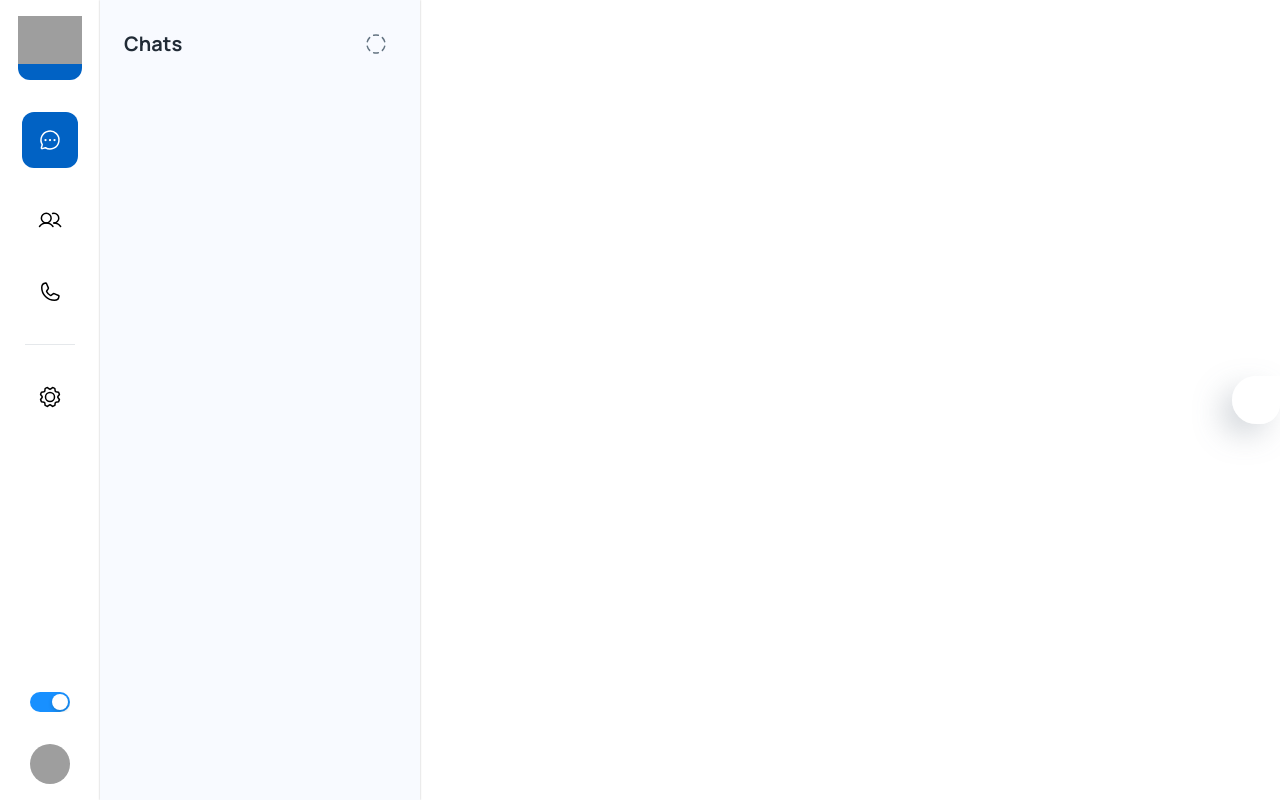
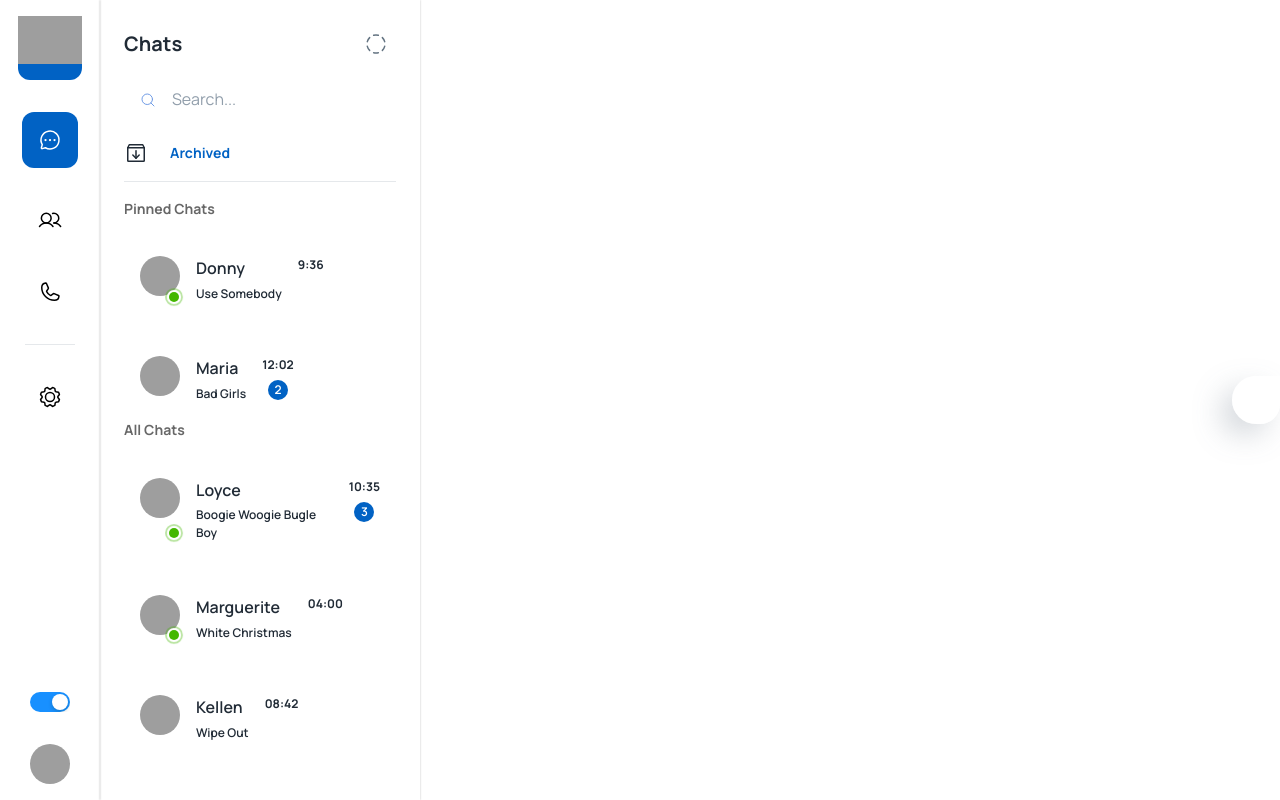
Before and after one commit to Viwakeup01/TalkZone-branch-, a React (Create React App) app: page /app in a window 1280 px wide. Built offline with nearby package versions, Linux system fonts and the light colour scheme; grey boxes are pictures that could not be loaded; some icons are missing.

Commit message:
Added the chats archived and all chats section

```diff
--- a/src/pages/dashboard/Chats.js
+++ b/src/pages/dashboard/Chats.js
@@ -1,38 +1,174 @@
 import React from 'react';
-import { Box, IconButton, Typography,Stack, alpha } from '@mui/material';
-import { CircleDashed } from 'phosphor-react';
-import {styled} from "@mui/material/styles";
+import { Box, IconButton, Typography,Stack, alpha,InputBase,Button, Divider,Avatar,Badge } from '@mui/material';
+import { Archive, ArchiveBox, CircleDashed, MagnifyingGlass } from 'phosphor-react';
+import {styled,useTheme} from "@mui/material/styles";
+import { faker } from '@faker-js/faker';
+import { ChatList } from '../../data';
+import { SimpleBarStyle } from '../../components/Scrollbar';
 
+const StyledBadge = styled(Badge)(({ theme }) => ({
+  '& .MuiBadge-badge': {
+    backgroundColor: '#44b700',
+    color: '#44b700',
+    boxShadow: `0 0 0 2px ${theme.palette.background.paper}`,
+    '&::after': {
+      position: 'absolute',
+      top: 0,
+      left: 0,
+      width: '100%',
+      height: '100%',
+      borderRadius: '50%',
+      animation: 'ripple 1.2s infinite ease-in-out',
+      border: '1px solid currentColor',
+      content: '""',
+    },
+  },
+  '@keyframes ripple': {
+    '0%': {
+      transform: 'scale(.8)',
+      opacity: 1,
+    },
+    '100%': {
+      transform: 'scale(2.4)',
+      opacity: 0,
+    },
+  },
+}));
+
+
+const ChatElement = ({id,name,img,msg,time,unread,online}) => {
+  const theme=useTheme();
+  return (
+    <Box sx={{
+      width: '100%',
+      borderRadius:1,
+      backgroundColor: theme.palette.mode === "light" ? "#ffff":theme.palette.background.default
+    }}
+    p={2}
+    >
+      <Stack direction="row" alignItems={"center"} justifyContent="space-between">
+      <Stack direction="row"spacing={2}>
+        {online ? <StyledBadge
+      overlap="circular"
+      anchorOrigin={{vertical:"bottom", horizontal:"right"}}
+      variant="dot"
+      >
+
+      <Avatar src={faker.image.avatar()} />
+      </StyledBadge> : <Avatar src={faker.image.avatar()} />}
+
+      <Stack spacing={0.6}>
+        <Typography variant="subtitle1">
+          {name}
+        </Typography>
+        <Typography variant="caption">
+         {msg}
+        </Typography>
+
+      </Stack>
+      <Stack spacing={2} alignItems="center">
+        <Typography sx={{fontWeight:700}} variant="caption">
+          {time}
+        </Typography>
+        <Badge color='primary' badgeContent={unread}>
+
+        </Badge>
+      </Stack>
+      </Stack>
+      </Stack>
+    </Box>
+  )
+}
 
 const Search=styled("div")(({theme}) => ({
     position:"relative",
     borderRadius:20,
-    backgroundColor:alpha(theme.palette.background.paper,1),
+    backgroundColor:alpha(theme.palette.background.default,1),
     marginRight:theme.spacing(2),
     marginLeft:0,
     width:"100%",
 
 }));
 
+const SearchIconWrapper=styled("div")(({theme}) => ({
+  padding:theme.spacing(0,2),
+  height:"100%",
+  position:"absolute",
+  pointerEvents:"none",
+  display:"flex",
+  alignItems: "center",
+  justifyContent:"center",
+}));
+
+const StyledInputBase=styled(InputBase)(({theme}) => ({
+  color:"inherit",
+  "& .MuiInputBase-input":{
+    padding:theme.spacing(1,1,1,0),
+    paddingLeft:`calc(1em + ${theme.spacing(4)})`,
+    width:"100%",
+  },
+}));
+
 const Chats = () => {
+  const theme=useTheme();
   return (
     <Box sx={{
       position: "absolute", // Changed from 'relative' to 'absolute'
       top:0,
-      height: "100vh",
       width: 320,
-      backgroundColor: "#F8FAFF",
+      backgroundColor: theme.palette.mode === "light" ? "F8FAFF": theme.palette.background.paper,
+
       boxShadow: "0px 0px 2px rgba(0,0,0,0.25)",
       left: "100px",
       //top:0, // Adjust this value to match the width of your sidebar
     }}>
 
-        <Stack p={3}>
+        <Stack p={3} spacing={2} sx={{height:"100vh"}}>
         <Stack direction="row" alignItems={"center"} justifyContent="space-between">
         <Typography variant='h5'>Chats</Typography>
         <IconButton>
             <CircleDashed/>
         </IconButton>
+       </Stack>
+       <Stack sx={{width:"100%"}}>
+        <Search>
+          <SearchIconWrapper>
+            <MagnifyingGlass color="#709CE6" />
+          </SearchIconWrapper>
+          <StyledInputBase placeholder="Search..." inputProps={{"aria-label":"search"}}/>
+        </Search>
+
+       </Stack>
+       <Stack spacing={1.2}>
+        <Stack direction="row" alignItems={"center"} spacing={1.75}>
+        <ArchiveBox size={24} />
+        <Button>Archived</Button>
+        </Stack>
+        <Divider />
+       </Stack>
+       <Stack spacing={2} direction="column" sx={{flexGrow:1,overflow:"scroll",height:"100%"}}>
+       <SimpleBarStyle timeout={600} clickOnTrack={false}>
+
+
+        <Stack spacing={2.6}>
+        <Typography variant="subtitle2" sx={{color:"#676767"}}>
+          Pinned Chats
+        </Typography>
+         {ChatList.filter((el) => el.pinned).map((el) =>{
+          return <ChatElement {...el} />
+         })}
+        </Stack>
+
+        <Stack spacing={2.6}>
+        <Typography variant="subtitle2" sx={{color:"#676767"}}>
+          All Chats
+        </Typography>
+         {ChatList.filter((el) => !el.pinned).map((el) =>{
+          return <ChatElement {...el} />
+         })}
+        </Stack>
+        </SimpleBarStyle>
+
        </Stack>
         </Stack>
 
```
